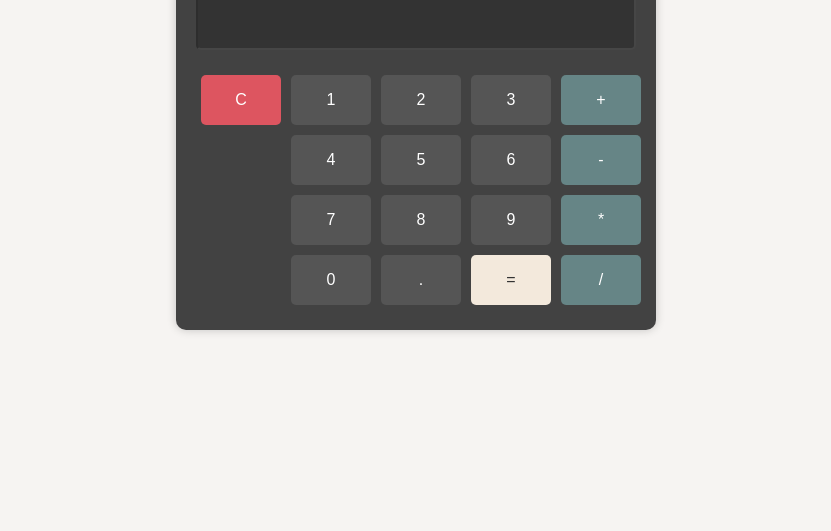
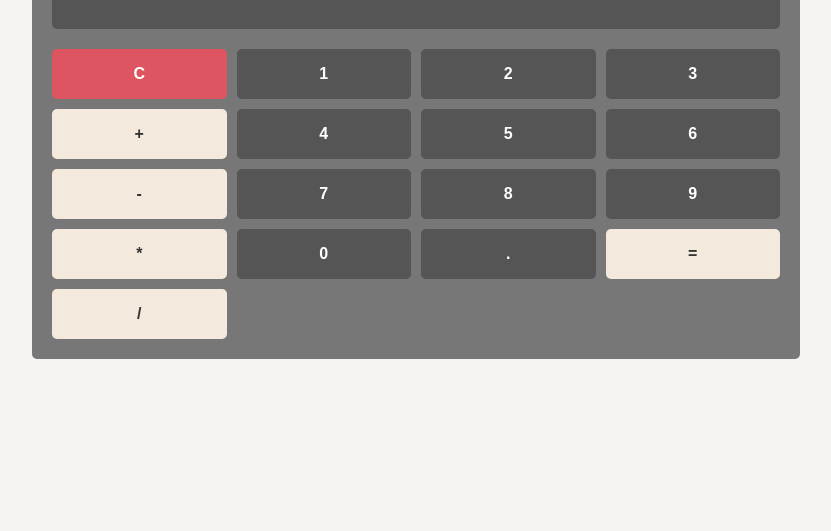
Before and after one commit to dspodina/simple-calculator, a website: page index.html in a window 1280 px wide. Shown: the part 269-800 px from the top of the page, without its empty margins (224-1055 px from the left). Drawn offline with Linux system fonts and the light colour scheme.

Commit message:
task completed

```diff
--- a/index.html
+++ b/index.html
@@ -11,38 +11,28 @@
     <div id="calculator">
       <h2>Simple Calculator</h2>
       <input type="text" id="result" disabled />
-      <div id="row-1">
+      <div id="keys">
         <button id="clear-btn">C</button>
+        <button onclick="appendToResult('1')">1</button>
+        <button onclick="appendToResult('2')">2</button>
+        <button onclick="appendToResult('3')">3</button>
+        <button class="maths-symbols" onclick="appendToResult('+')">+</button>
+        <button onclick="appendToResult('4')">4</button>
+        <button onclick="appendToResult('5')">5</button>
+        <button onclick="appendToResult('6')">6</button>
+        <button class="maths-symbols" onclick="appendToResult('-')">-</button>
+        <button onclick="appendToResult('7')">7</button>
+        <button onclick="appendToResult('8')">8</button>
+        <button onclick="appendToResult('9')">9</button>
+        <button class="maths-symbols" onclick="appendToResult('*')">*</button>
+        <button onclick="appendToResult('0')">0</button>
+        <button onclick="appendToResult('.')">.</button>
+        <button id="equal-sign">=</button>
+        <button class="maths-symbols" onclick="appendToResult('/')">/</button>
       </div>
 
-      <div id="row-2">
-        <button onclick="appendToResult('1')">1</button>
-        <button onclick="appendToResult('4')">4</button>
-        <button onclick="appendToResult('7')">7</button>
-        <button onclick="appendToResult('0')">0</button>
       </div>
 
-      <div id="row-3">
-        <button onclick="appendToResult('2')">2</button>
-        <button onclick="appendToResult('5')">5</button>
-        <button onclick="appendToResult('8')">8</button>
-        <button onclick="appendToResult('.')">.</button>
-      </div>
-
-      <div id="row-4">
-        <button onclick="appendToResult('3')">3</button>
-        <button onclick="appendToResult('6')">6</button>
-        <button onclick="appendToResult('9')">9</button>
-        <button id="equal-sign">=</button>
-      </div>
-
-      <div id="row-5">
-        <button class="maths-symbols" onclick="appendToResult('+')">+</button>
-        <button class="maths-symbols" onclick="appendToResult('-')">-</button>
-        <button class="maths-symbols" onclick="appendToResult('*')">*</button>
-        <button class="maths-symbols" onclick="appendToResult('/')">/</button>
-      </div>
-    </div>
     <script src="./src/index.js"></script>
   </body>
 </html>
--- a/style/index.css
+++ b/style/index.css
@@ -32,62 +32,61 @@
 
 body {
     font-family: 'Poppins', sans-serif;
-    color: #fff;
     display: flex;
+    justify-content: center;
     align-items: center;
-    justify-content: center;
     height: 100vh;
 }
 
+#keys {
+    display: grid;
+    grid-template-columns: repeat(4, 1fr);
+    gap: 10px;
+}
+
 #calculator {
-    display: grid;
-    grid-template-columns: repeat(5, 1fr);
-    gap: 10px;
-    max-width: 480px;
-    margin: auto;
-    background-color: #424242;
-    border-radius: 10px;
+    border-radius: 15px;
     padding: 20px;
-    box-shadow: 0 0 10px rgba(0, 0, 0, 0.2);
+    width: 768px;
+    background-color: #777;
+    overflow: hidden;
+    border-radius: 5px;
 }
 
 input {
-    grid-column: span 5;
-    margin-bottom: 10px;
-    padding: 15px;
+    width: 100%;
+    height: 50px;
+    padding: 0 50px;
+    margin: 20px 0;
     font-size: 18px;
+    border: none;
+    border-radius: 5px;
     text-align: right;
-    background-color: #333;
+    background-color: #555;
     color: #fff;
-    border-radius: 5px;
 }
 
 button {
     width: 100%;
     height: 50px;
-    margin: 5px;
     font-size: 16px;
     background-color: #555;
     color: #fff;
+    font-weight: bold;
     border: none;
     border-radius: 5px;
     cursor: pointer;
 }
 
 h2 {
-    grid-column: span 5;
-    font-size: 22px;
+    color: white;
 }
 
 button:active {
     background-color: #777;
 }
 
-.maths-symbols {
-    background-color: #668586;
-}
-
-#equal-sign {
+.maths-symbols, #equal-sign {
     background-color: #f3e9dc;
     color: #333;
 }
```
Lines whose indentation alone changed are shown as unchanged.
